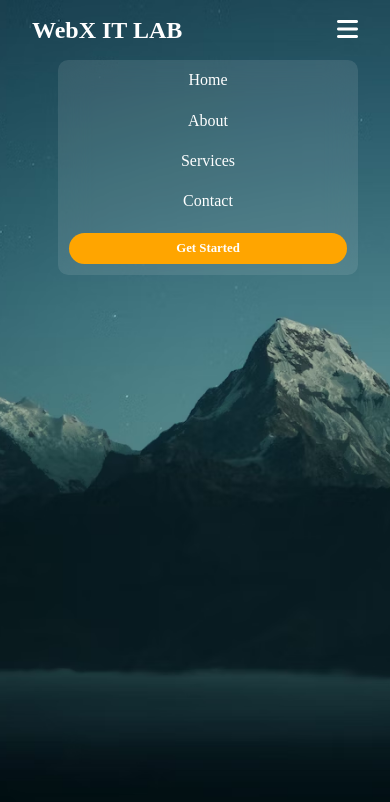
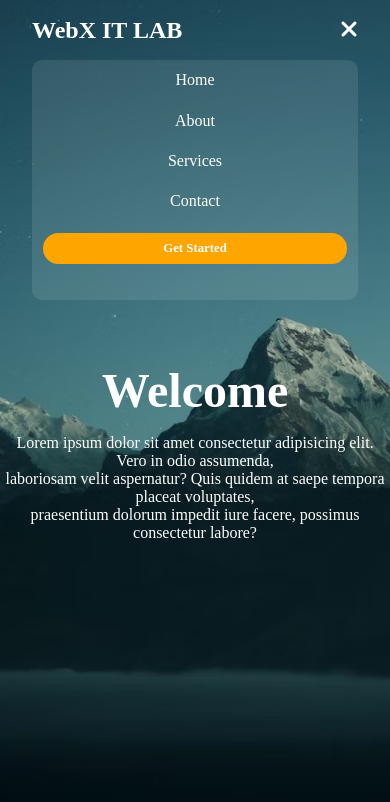
Before and after one commit to ronyvaiyaauniqued01/responsive_navbar, a plain HTML site: page index.html in a window 390 px wide. Both pictures are taken after a click on the element 347 px from the left and 30 px from the top of the page. Drawn offline with Linux system fonts and the light colour scheme.

Commit message:
final code

```diff
--- a/index.html
+++ b/index.html
@@ -25,12 +25,39 @@
                     </div>
             </div>
             <div class="dropdown_menu">
-                        <li><a href="home">Home</a></li>
-                        <li><a href="about">About</a></li>
-                        <li><a href="services">Services</a></li>
-                        <li><a href="contact">Contact</a></li>
-                        <li><a href="#" class="action_btn">Get Started</a></li>
+                <li><a href="home">Home</a></li>
+                <li><a href="about">About</a></li>
+                <li><a href="services">Services</a></li>
+                <li><a href="contact">Contact</a></li>
+                <li><a href="#" class="action_btn">Get Started</a></li>
             </div>
         </header>
+
+        <main>
+            <section id="home">
+                <h1>Welcome</h1>
+                <p>Lorem ipsum dolor sit amet consectetur adipisicing elit. Vero in odio assumenda,
+                    <br/>
+                    laboriosam velit aspernatur? Quis quidem at saepe tempora placeat voluptates,
+                    <br/>
+                    praesentium dolorum impedit iure facere, possimus consectetur labore?
+                </p>
+            </section>
+        </main>
+
+        <script>
+            const toggleBtn = document.querySelector('.toggle_btn')
+            const toggleBtnIcon = document.querySelector('.toggle_btn i')
+            const dropDownMenu = document.querySelector('.dropdown_menu')
+
+            toggleBtn.onclick = function () {
+                dropDownMenu.classList.toggle('open')
+                const isOpen = dropDownMenu.classList.contains('open')
+
+                toggleBtnIcon.classList = isOpen
+                ? 'fa-solid fa-xmark'
+                : 'fa-solid fa-bars'
+            }
+        </script>
     </body>
 </html>
--- a/style.css
+++ b/style.css
@@ -86,14 +86,21 @@ header {
 /* DROPDOWN MENU*/
 
 .dropdown_menu {
+    display: none;
     position: absolute;
     right: 2rem;
     top: 60px;
+    height: 0;
     width: 300px;
     background: rgba(255, 255, 255, 0.1);
     backdrop-filter: blur(15px);
     border-radius: 10px;
     overflow: hidden;
+    transition: height .2s cubic-bezier(0.175, 0.885, 0.32, 1.275)
+}
+
+.dropdown_menu.open {
+    height: 240px;
 }
 
 .dropdown_menu li {
@@ -109,6 +116,24 @@ header {
     justify-content: center;
 }
 
+/* HOME */
+
+section#home {
+    height: calc(100vh - 60px);
+    display: flex;
+    flex-direction: column;
+    align-items: center;
+    justify-content: center;
+    text-align: center;
+    color: #fff;
+}
+
+#home h1{
+    font-size: 3rem;
+    margin-bottom: 1rem;
+}
+
+
 /* RESPONSIVE DESIGN */
 
 @media(max-width:992px) {
@@ -120,4 +145,15 @@ header {
     .navbar .toggle_btn {
         display: block;
     }
+
+    .dropdown_menu {
+        display: block;
+    }
 }
+
+@media(max-width: 576px) {
+    .dropdown_menu {
+        left: 2rem;
+        width: unset;
+    }
+}
```
